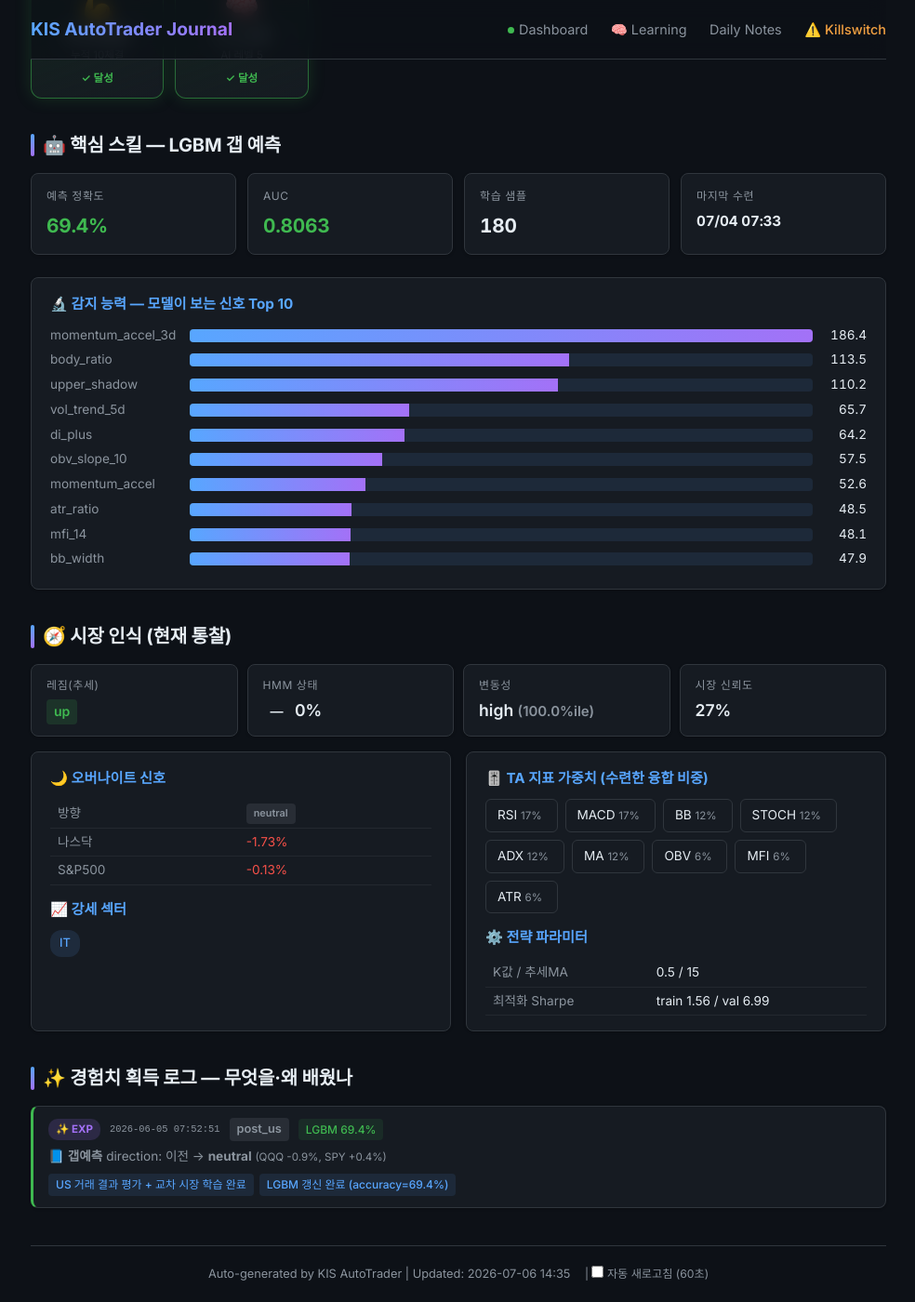
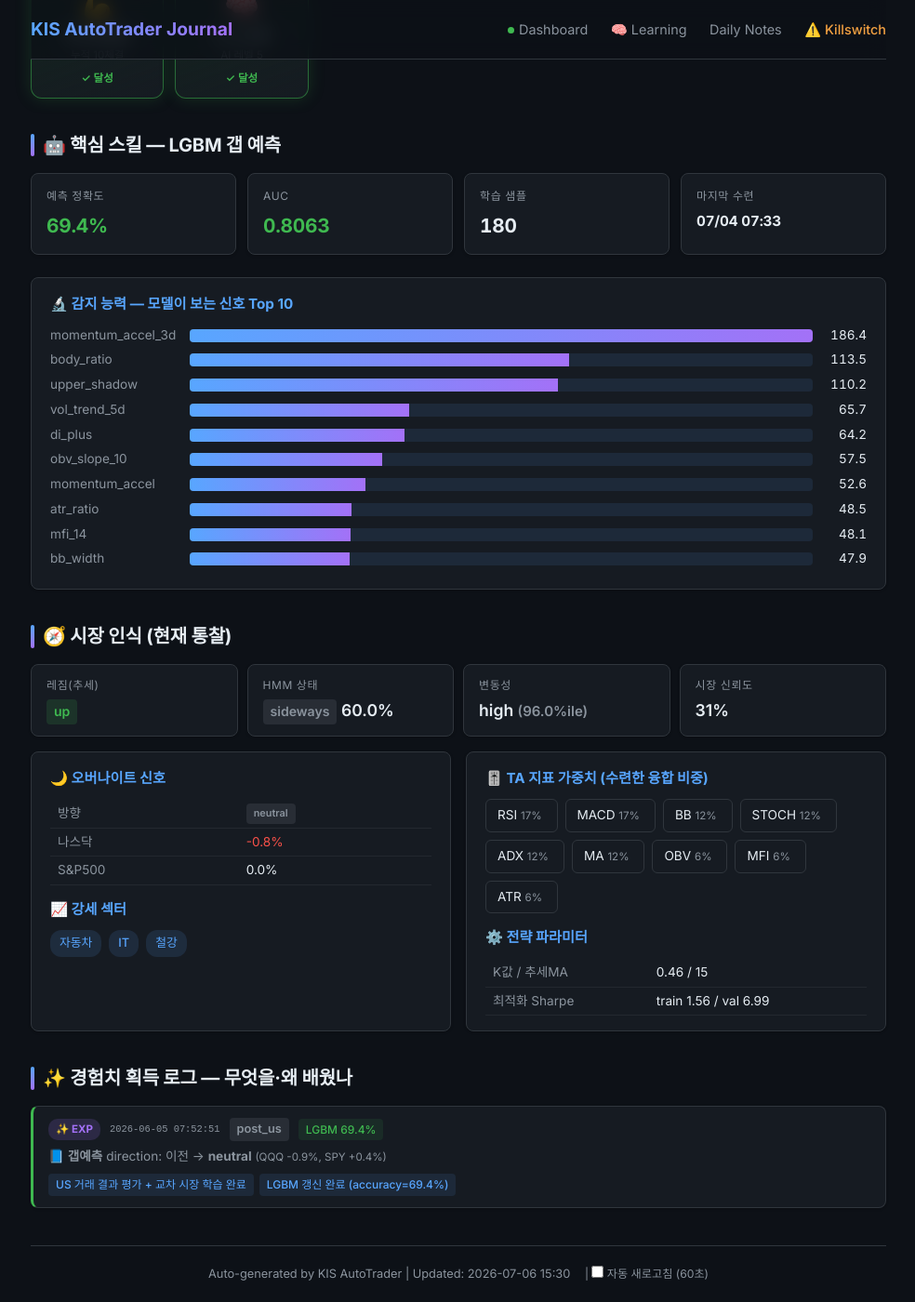
Before and after one commit to BudongJW/kis-trading-journal, a Jekyll site: the page built from learning.html, in a window 1280 px wide and 1400 px high, scrolled down 652 px. Shown: the whole window at 93% size, without its empty margins (147-1131 px from the left). Built offline with Jekyll 4.4.1, drawn with Linux system fonts in a browser that asks for light colours; nearby versions of some CDN libraries.

Commit message:
auto: portfolio update 15:30

```diff
--- a/_data/portfolio.json
+++ b/_data/portfolio.json
@@ -1,5 +1,5 @@
 {
-  "updated_at": "2026-07-06T14:35:02.816965",
+  "updated_at": "2026-07-06T15:30:31.787851",
   "initial_capital": 500000,
   "cash": 778731,
   "holdings": [],
@@ -1093,18 +1093,7 @@
     "avg_loss_pct": -2.84,
     "total_return_pct": -1.92
   },
-  "r_summary": {
-    "total_trades": 2,
-    "avg_r": 0.0,
-    "median_r": 0.0,
-    "win_rate": 0.0,
-    "avg_win_r": 0,
-    "avg_loss_r": 0.0,
-    "expectancy_r": 0.0,
-    "best_r": -0.0,
-    "worst_r": -0.0,
-    "last_updated": "2026-07-06 11:00"
-  },
+  "r_summary": {},
   "daily_history": [
     {
       "date": "2026-05-12",
@@ -1672,33 +1661,35 @@
       "unrealized_pnl": 0,
       "net_deposit": 417671,
       "regime": "up",
-      "hmm_state": "unknown",
-      "confidence": 0.27,
-      "k_value": 0.5
+      "hmm_state": "sideways",
+      "confidence": 0.31,
+      "k_value": 0.46
     }
   ],
   "market": {
     "regime": "up",
-    "hmm_state": "unknown",
-    "confidence": 0.27,
+    "hmm_state": "sideways",
+    "confidence": 0.31,
     "volatility": "high",
-    "vol_percentile": 100.0,
+    "vol_percentile": 96.0,
     "overnight_gap": {
       "direction": "neutral",
-      "strength": 0.31,
+      "strength": 0.1,
       "action": "normal"
     },
     "strong_sectors": [
-      "IT"
+      "자동차",
+      "IT",
+      "철강"
     ]
   },
   "strategy": {
     "name": "ETF 변동성 돌파 + 신호 융합",
     "params": {
-      "k": 0.5,
+      "k": 0.46,
       "trend_ma": 15
     },
-    "universe_count": 7,
+    "universe_count": 9,
     "universe": [
       {
         "symbol": "395160",
@@ -1725,8 +1716,16 @@
         "name": "HMM"
       },
       {
+        "symbol": "091180",
+        "name": "KODEX 자동차"
+      },
+      {
         "symbol": "098560",
         "name": "KODEX IT"
+      },
+      {
+        "symbol": "117700",
+        "name": "KODEX 철강"
       }
     ]
   },
@@ -1741,8 +1740,15 @@
     "trained": false
   },
   "bear_strategy": {
-    "regime": "BULL",
-    "enabled": false
+    "enabled": true,
+    "regime": "CAUTION",
+    "confidence": 0.65,
+    "sma_ratio": 0.6019,
+    "canary_bad": 1,
+    "canary_scores": {
+      "195930": 1.8507,
+      "132030": -1.2669
+    }
   },
   "us_session": {
     "enabled": true,
@@ -1794,21 +1800,23 @@
   "learning": {
     "market": {
       "trend": "up",
-      "hmm_state": null,
-      "hmm_confidence": 0,
+      "hmm_state": "sideways",
+      "hmm_confidence": 60.0,
       "volatility": "high",
-      "vol_percentile": 100.0,
-      "market_confidence": 0.27,
-      "analyzed_at": "2026-07-05"
+      "vol_percentile": 96.0,
+      "market_confidence": 0.31,
+      "analyzed_at": "2026-07-06 10:13"
     },
     "overnight": {
       "direction": "neutral",
-      "nasdaq_change": -1.73,
-      "sp500_change": -0.13,
+      "nasdaq_change": -0.8,
+      "sp500_change": 0.0,
       "recommended_action": "normal"
     },
     "strong_sectors": [
-      "IT"
+      "자동차",
+      "IT",
+      "철강"
     ],
     "lgbm": {
       "accuracy": 69.4,
@@ -1859,7 +1867,7 @@
       ]
     },
     "strategy_params": {
-      "k": 0.5,
+      "k": 0.46,
       "trend_ma": 15,
       "train_sharpe": 1.56,
       "val_sharpe": 6.99,
@@ -1878,8 +1886,8 @@
     },
     "adaptive": {
       "etf": 1.0,
-      "win_rate": 0.4,
-      "trades": 11
+      "win_rate": 0.444,
+      "trades": 14
     },
     "diary": [
       {
@@ -2009,16 +2017,16 @@
     "allow_inverse": true,
     "allow_leverage": false,
     "size_mult": 0.6,
-    "k_effective": 0.55,
+    "k_effective": 0.51,
     "allow_summary": "롱/인버스",
-    "briefing": "오늘 스탠스 신중(CAUTIOUS) · 레짐 BULL·신뢰도 27% · 美 오버나이트 neutral(-1.7%) · 고변동(100.0%ile) · 예산 40%·최대 2종목·허용 롱/인버스",
+    "briefing": "오늘 스탠스 신중(CAUTIOUS) · 레짐 CAUTION·신뢰도 31% · 美 오버나이트 neutral(-0.8%) · 고변동(96.0%ile) · 예산 40%·최대 2종목·허용 롱/인버스",
     "signals": {
-      "regime": "BULL",
-      "confidence": 0.27,
+      "regime": "CAUTION",
+      "confidence": 0.31,
       "direction": "neutral",
-      "nasdaq_change": -1.73,
+      "nasdaq_change": -0.8,
       "high_vol": true,
-      "vol_percentile": 100.0,
+      "vol_percentile": 96.0,
       "rapid_level": "NONE"
     }
   },
@@ -2026,12 +2034,12 @@
     "enabled": true,
     "dry_run": true,
     "gate_allowed": false,
-    "gate_reason": "HMM unknown(bull 아님/횡보) → 레버리지 금지",
+    "gate_reason": "레짐 CAUTION(BULL 아님) → 레버리지 금지",
     "hard_stop_pct": 0.04,
     "max_weight": 0.15,
-    "regime": "BULL",
-    "hmm_state": "unknown",
-    "hmm_confidence": 0.5,
+    "regime": "CAUTION",
+    "hmm_state": "sideways",
+    "hmm_confidence": 0.6,
     "universe": [
       {
         "symbol": "122630",
```
